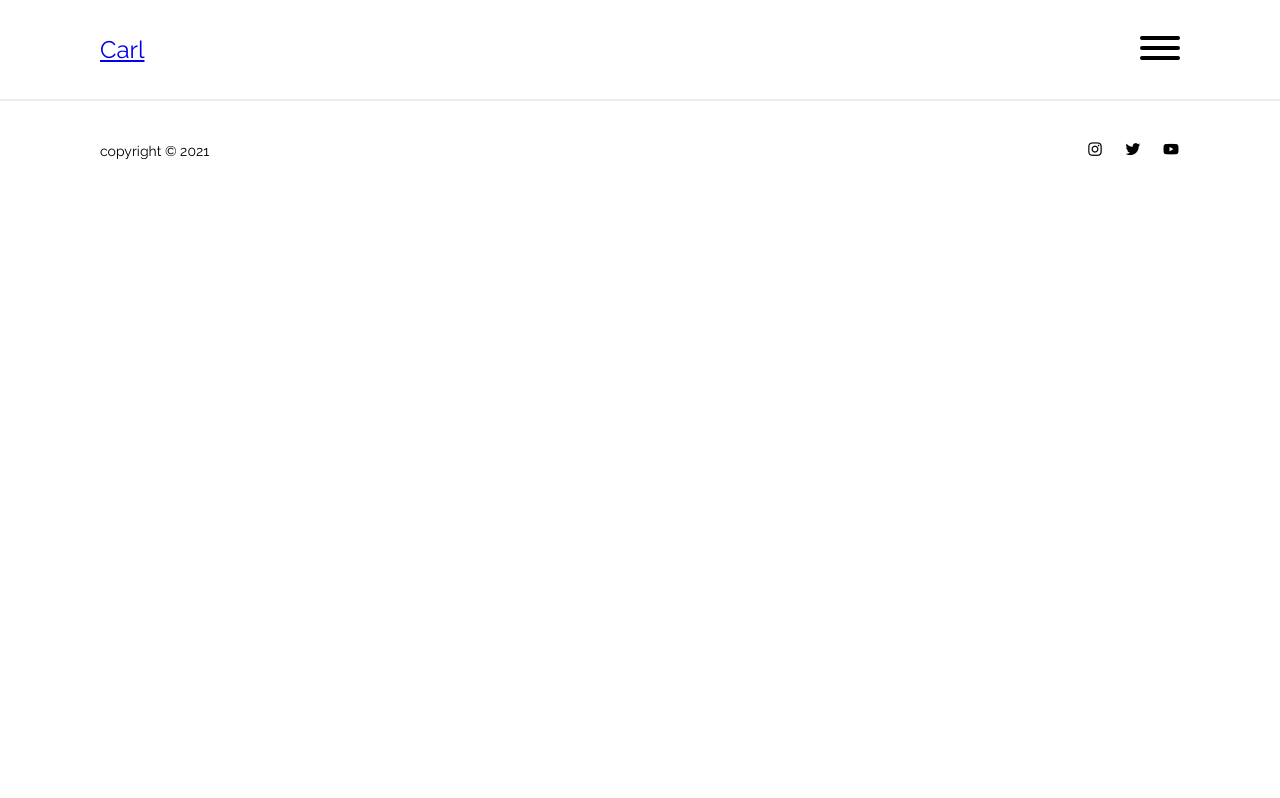
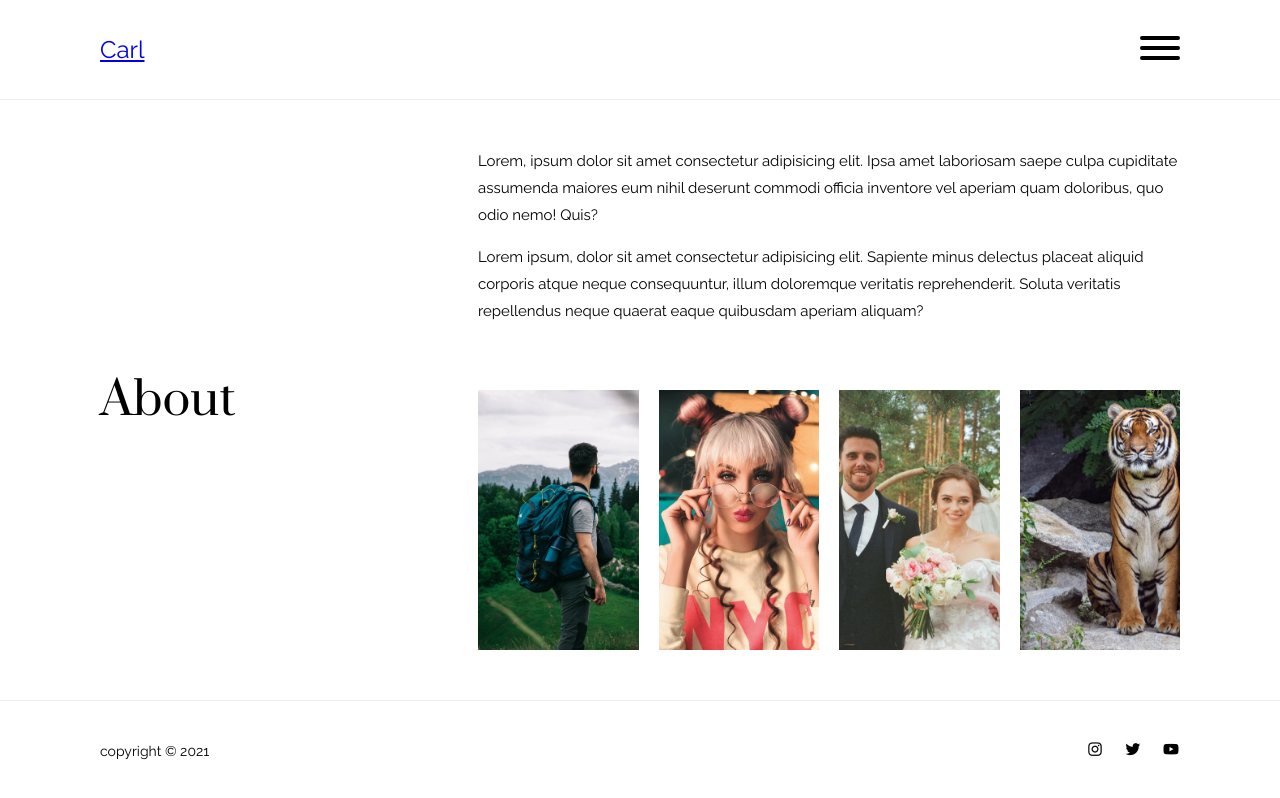
Before and after one commit to cloudlastresort/carlgriffin, a website: page about.html in a window 1280 px wide. Drawn offline with nearby package versions, Linux system fonts and the light colour scheme; some packages are replaced by stand-ins of ours; a script that the page names is missing.

Commit message:
added about page

```diff
--- a/about.html
+++ b/about.html
@@ -34,7 +34,22 @@
      </header>
 
     <main data-barba="container" data-barba-namespace="about">
+        <section class="content page">
+            <div class="box-left">
+                <h2>About</h2>
+            </div>
+            <div class="box-right">
+                <p>Lorem, ipsum dolor sit amet consectetur adipisicing elit. Ipsa amet laboriosam saepe culpa cupiditate assumenda maiores eum nihil deserunt commodi officia inventore vel aperiam quam doloribus, quo odio nemo! Quis?</p>
+                <p>Lorem ipsum, dolor sit amet consectetur adipisicing elit. Sapiente minus delectus placeat aliquid corporis atque neque consequuntur, illum doloremque veritatis reprehenderit. Soluta veritatis repellendus neque quaerat eaque quibusdam aperiam aliquam?</p>
+                <ul class="images">
+                    <li><img class='img-cover' src="./img/adventure.jpg" alt="adventure"></li>
+                    <li><img class='img-cover' src="./img/fashion.jpg" alt="fashion"></li>
+                    <li><img class='img-cover' src="./img/wedding.jpg" alt="wedding"></li>
+                    <li><img class='img-cover' src="./img/wildlife.jpg" alt="wild life"></li>
+                </ul>
+            </div>
 
+        </section>
     </main>
 
     <!-- FOOTER -->
--- a/scss/main.scss
+++ b/scss/main.scss
@@ -297,8 +297,60 @@ body{
 }
 
 
-// ----------------CONTENT PAGES---------------------
+// ----------------ABOUT---------------------
+.content.page{
+    display:flex;
+    justify-content: space-between;
+}
 
+.content.page .box-left{
+    position: relative;
+    width: 30%;
+    display: flex;
+    flex-direction: column;
+    justify-content: center;
+}
+.content.page .box-right{
+    position: relative;
+    width: 65%;
+    display: flex;
+    flex-direction: column;
+    justify-content: center;
+}
+
+.content.page .box-left h2{
+    font-family: var(--tit-font);
+    font-size: var(--font-size-tit);
+    font-weight: normal;
+    margin:0;
+}
+
+.content.page .box-right p{
+    font-size: var(--font-size-md);
+    line-height: 180%;
+    margin:0 0 15px 0;
+}
+
+.content.page .box-right .images{
+    list-style: none;
+    margin:50px 0 0 0;
+    padding:0;
+    width: 100%;
+    display: flex;
+    align-items: center;
+    justify-content: space-between;
+}
+.content.page .box-right .images li{
+    width: calc(25% - 15px);
+}
+
+.content.page .box-right .images li .img-cover{
+    width: 100%;
+    height: 260px;
+    object-fit: cover;
+    object-position: center;
+    // clip-path: polygon(0 0, 100% 0, 100% 0,0 0);
+}
 
 // -----------------CONTENT WORK------------------------
 
```
Also changed, not shown: css/main.css, img/photographer.jpg (added).
